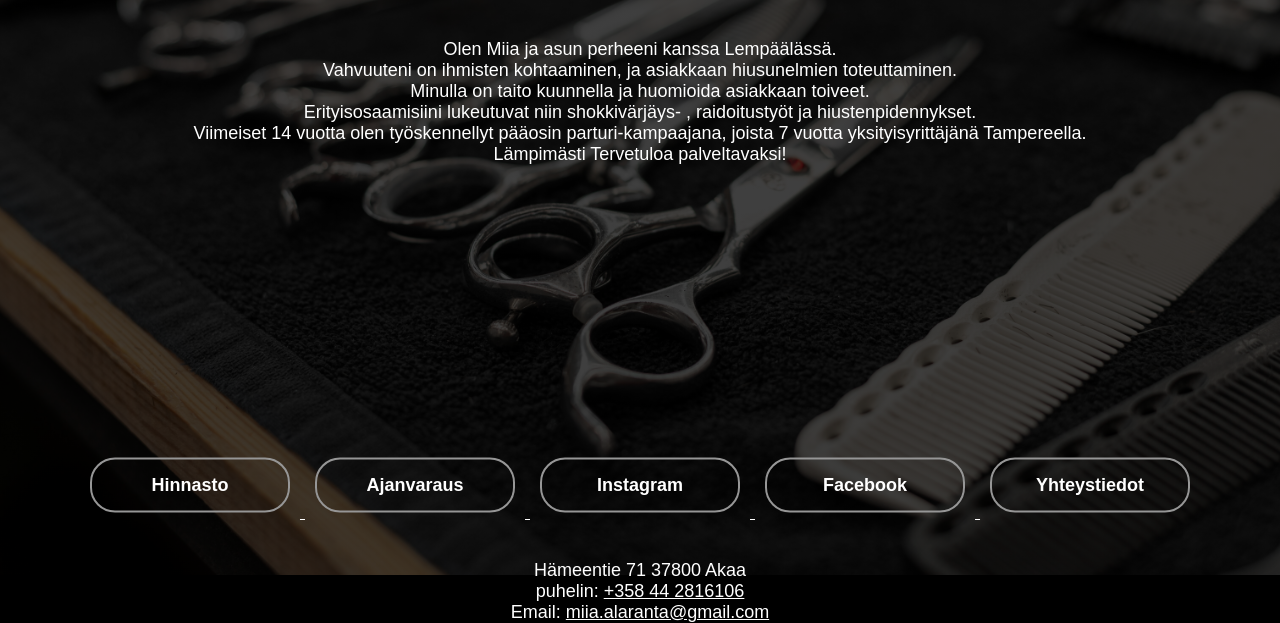
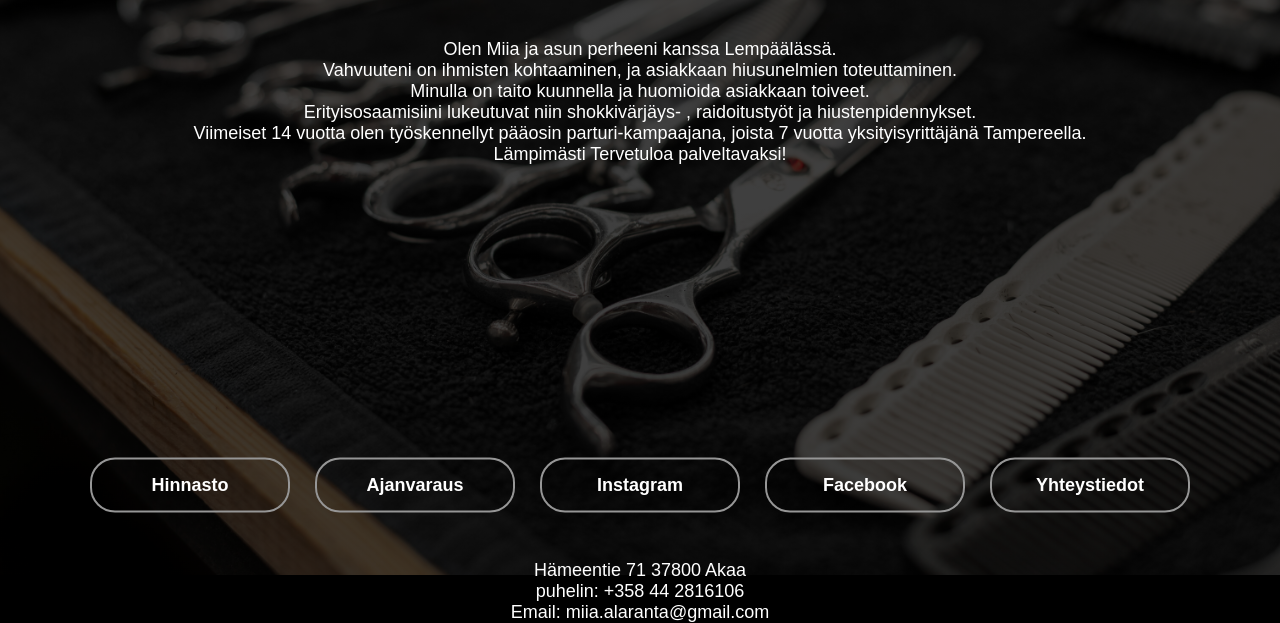
Before and after one commit to markkuope/VilleParturi, a plain HTML site: page index.html in a window 1280 px wide. Shown: the part 225-848 px from the top of the page. Drawn offline with Linux system fonts and the light colour scheme.

Commit message:
text_decoration_none

```diff
--- a/css/Parturi-style.css
+++ b/css/Parturi-style.css
@@ -92,6 +92,11 @@
 a {
     color: rgb(255, 255, 255);
     font-size: large;
+
+  }
+
+  a {
+    text-decoration: none;
   }
 
 
```
Also changed, not shown: index.html (+1 -2 lines).
